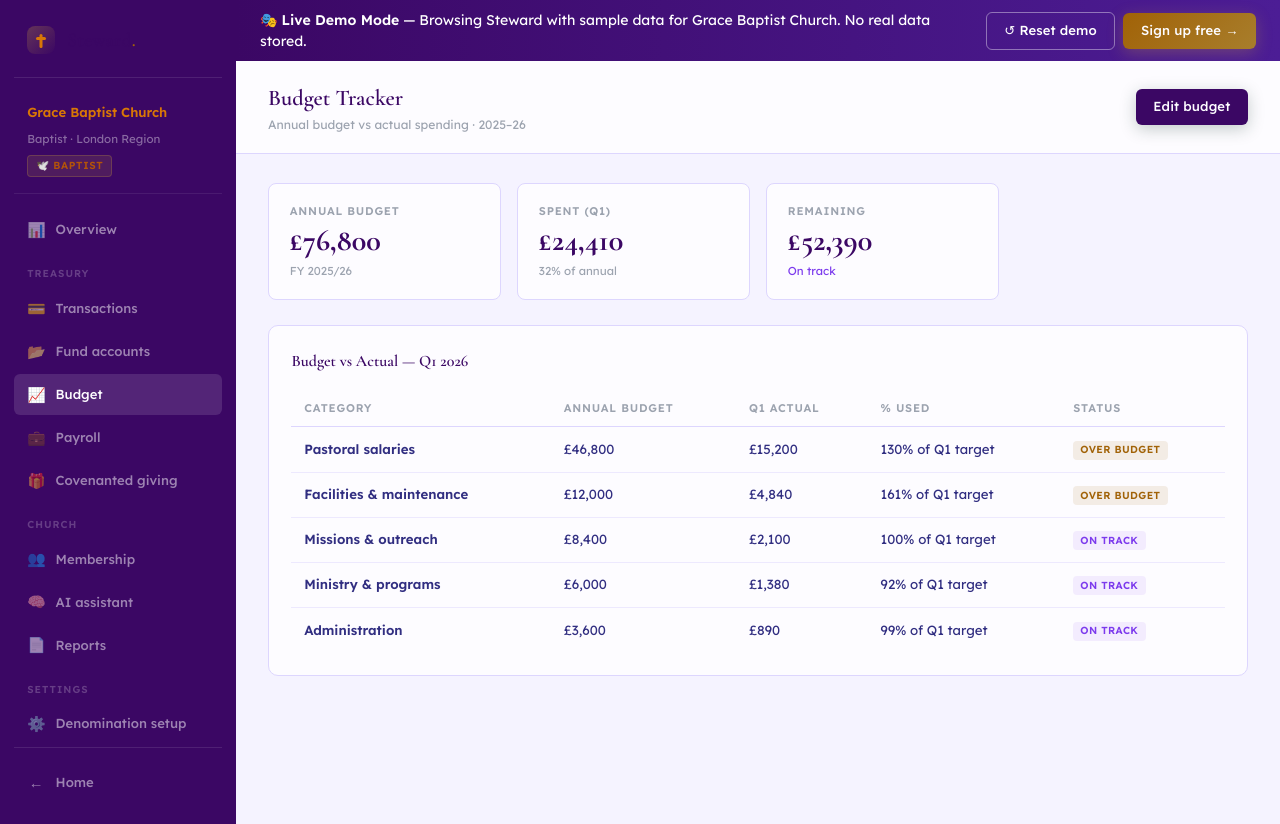
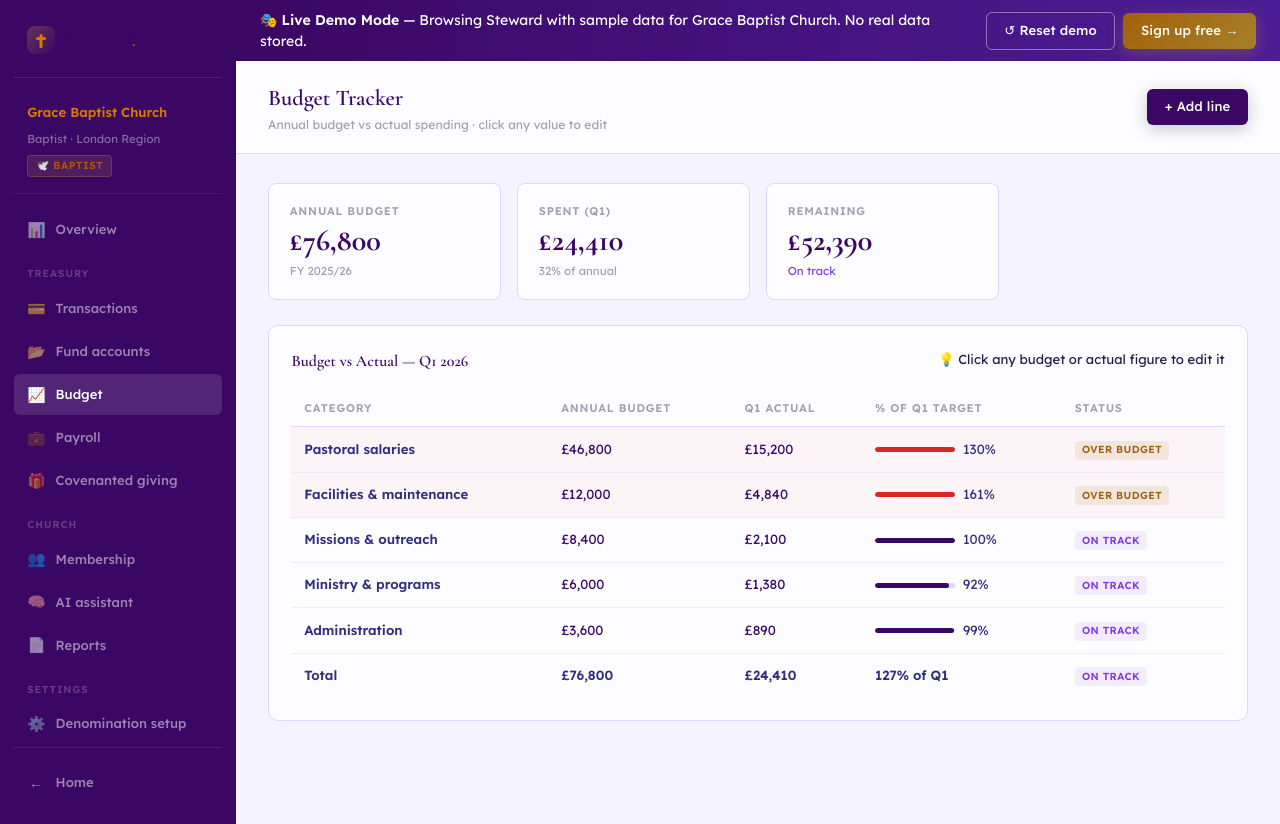
Before and after one commit to jatiopou-dev/Steward-MVP, a Next.js app: page /demo/budget in a window 1280 px wide. Built offline with nearby package versions, Linux system fonts and the light colour scheme.

Commit message:
feat: wire demo budget add-line button

```diff
--- a/src/app/demo/budget/page.tsx
+++ b/src/app/demo/budget/page.tsx
@@ -1,45 +1,120 @@
 "use client";
-import React from "react";
+import React, { useState } from "react";
 import Topbar from "@/components/dashboard/Topbar";
+
+type BudgetLine = { cat: string; budget: number; actual: number };
+
+const INITIAL: BudgetLine[] = [
+  { cat: "Pastoral salaries", budget: 46800, actual: 15200 },
+  { cat: "Facilities & maintenance", budget: 12000, actual: 4840 },
+  { cat: "Missions & outreach", budget: 8400, actual: 2100 },
+  { cat: "Ministry & programs", budget: 6000, actual: 1380 },
+  { cat: "Administration", budget: 3600, actual: 890 },
+];
+
 export default function DemoBudget() {
-  const lines = [
-    { cat: "Pastoral salaries", budget: 46800, actual: 15200, period: "Q1" },
-    { cat: "Facilities & maintenance", budget: 12000, actual: 4840, period: "Q1" },
-    { cat: "Missions & outreach", budget: 8400, actual: 2100, period: "Q1" },
-    { cat: "Ministry & programs", budget: 6000, actual: 1380, period: "Q1" },
-    { cat: "Administration", budget: 3600, actual: 890, period: "Q1" },
-  ];
+  const [lines, setLines] = useState<BudgetLine[]>(INITIAL);
+  const [editing, setEditing] = useState<{ row: number; field: "budget" | "actual" } | null>(null);
+  const [editVal, setEditVal] = useState("");
+  const [showAdd, setShowAdd] = useState(false);
+  const [addForm, setAddForm] = useState({ category: "", budget: "" });
+
+  const totalBudget = lines.reduce((s, l) => s + l.budget, 0);
+  const totalActual = lines.reduce((s, l) => s + l.actual, 0);
+
+  const startEdit = (row: number, field: "budget" | "actual", val: number) => {
+    setEditing({ row, field });
+    setEditVal(val.toString());
+  };
+
+  const commitEdit = () => {
+    if (!editing) return;
+    const num = parseFloat(editVal);
+    if (!isNaN(num) && num >= 0) {
+      setLines(prev => prev.map((l, i) => i === editing.row ? { ...l, [editing.field]: num } : l));
+    }
+    setEditing(null);
+  };
+
+  const addLine = () => {
+    const budget = parseFloat(addForm.budget) || 0;
+    if (!addForm.category) return;
+    setLines(prev => [...prev, { cat: addForm.category, budget, actual: 0 }]);
+    setAddForm({ category: "", budget: "" });
+    setShowAdd(false);
+  };
+
   return (
     <>
-      <Topbar title="Budget Tracker" subtitle="Annual budget vs actual spending · 2025–26" actions={<button className="btn btn-forest btn-sm">Edit budget</button>} />
+      <Topbar title="Budget Tracker" subtitle="Annual budget vs actual spending · click any value to edit" actions={<button className="btn btn-forest btn-sm" onClick={() => setShowAdd(true)}>+ Add line</button>} />
       <div className="content">
         <div className="kpi-row">
-          <div className="kpi"><div className="kpi-lbl">Annual budget</div><div className="kpi-val">£76,800</div><div className="kpi-meta neutral">FY 2025/26</div></div>
-          <div className="kpi"><div className="kpi-lbl">Spent (Q1)</div><div className="kpi-val">£24,410</div><div className="kpi-meta neutral">32% of annual</div></div>
-          <div className="kpi"><div className="kpi-lbl">Remaining</div><div className="kpi-val">£52,390</div><div className="kpi-meta up">On track</div></div>
+          <div className="kpi"><div className="kpi-lbl">Annual budget</div><div className="kpi-val">£{totalBudget.toLocaleString()}</div><div className="kpi-meta neutral">FY 2025/26</div></div>
+          <div className="kpi"><div className="kpi-lbl">Spent (Q1)</div><div className="kpi-val">£{totalActual.toLocaleString()}</div><div className="kpi-meta neutral">{Math.round(totalActual / totalBudget * 100)}% of annual</div></div>
+          <div className="kpi"><div className="kpi-lbl">Remaining</div><div className="kpi-val">£{(totalBudget - totalActual).toLocaleString()}</div><div className="kpi-meta up">On track</div></div>
         </div>
+
         <div className="card">
-          <div className="card-head"><div className="card-title">Budget vs Actual — Q1 2026</div></div>
+          <div className="card-head">
+            <div className="card-title">Budget vs Actual — Q1 2026</div>
+            <div className="card-sub" style={{ fontSize: "0.82rem", color: "var(--fg-muted)" }}>💡 Click any budget or actual figure to edit it</div>
+          </div>
           <table className="tbl">
-            <thead><tr><th>Category</th><th>Annual Budget</th><th>Q1 Actual</th><th>% Used</th><th>Status</th></tr></thead>
+            <thead>
+              <tr><th>Category</th><th>Annual Budget</th><th>Q1 Actual</th><th>% of Q1 target</th><th>Status</th></tr>
+            </thead>
             <tbody>
               {lines.map((l, i) => {
-                const pct = Math.round((l.actual / (l.budget / 4)) * 100);
-                const ok = pct <= 110;
+                const q1target = l.budget / 4;
+                const pct = Math.round((l.actual / q1target) * 100);
+                const over = pct > 110;
                 return (
-                  <tr key={i}>
+                  <tr key={i} style={{ background: over ? "rgba(220,53,69,0.04)" : undefined }}>
                     <td><strong>{l.cat}</strong></td>
-                    <td>£{l.budget.toLocaleString()}</td>
-                    <td>£{l.actual.toLocaleString()}</td>
-                    <td>{pct}% of Q1 target</td>
-                    <td><div className={`chip ${ok ? "chip-sage" : "chip-gold"}`}>{ok ? "On track" : "Over budget"}</div></td>
+                    <td onClick={() => startEdit(i, "budget", l.budget)} style={{ cursor: "pointer", color: "var(--forest)" }}>
+                      {editing?.row === i && editing.field === "budget" ? (
+                        <input autoFocus type="number" value={editVal} onChange={e => setEditVal(e.target.value)} onBlur={commitEdit} onKeyDown={e => e.key === "Enter" && commitEdit()} style={{ width: 90, padding: "2px 6px", borderRadius: 6, border: "1px solid var(--border)" }} />
+                      ) : `£${l.budget.toLocaleString()}`}
+                    </td>
+                    <td onClick={() => startEdit(i, "actual", l.actual)} style={{ cursor: "pointer", color: "var(--forest)" }}>
+                      {editing?.row === i && editing.field === "actual" ? (
+                        <input autoFocus type="number" value={editVal} onChange={e => setEditVal(e.target.value)} onBlur={commitEdit} onKeyDown={e => e.key === "Enter" && commitEdit()} style={{ width: 90, padding: "2px 6px", borderRadius: 6, border: "1px solid var(--border)" }} />
+                      ) : `£${l.actual.toLocaleString()}`}
+                    </td>
+                    <td>
+                      <div style={{ display: "flex", alignItems: "center", gap: "0.5rem" }}>
+                        <div className="fund-bar" style={{ width: 80, margin: 0 }}><div className="fund-fill" style={{ width: `${Math.min(pct, 100)}%`, background: over ? "var(--rust)" : "var(--forest)" }}></div></div>
+                        {pct}%
+                      </div>
+                    </td>
+                    <td><div className={`chip ${over ? "chip-gold" : "chip-sage"}`}>{over ? "Over budget" : "On track"}</div></td>
                   </tr>
                 );
               })}
+              <tr style={{ fontWeight: 700, background: "var(--bg-muted)" }}>
+                <td>Total</td>
+                <td>£{totalBudget.toLocaleString()}</td>
+                <td>£{totalActual.toLocaleString()}</td>
+                <td>{Math.round(totalActual / (totalBudget / 4) * 100)}% of Q1</td>
+                <td><div className="chip chip-sage">On track</div></td>
+              </tr>
             </tbody>
           </table>
         </div>
       </div>
+      {showAdd && (
+        <div style={{ position: "fixed", inset: 0, background: "rgba(0,0,0,0.45)", display: "flex", alignItems: "center", justifyContent: "center", zIndex: 1000 }}>
+          <div className="card" style={{ width: 380, padding: "2rem", display: "flex", flexDirection: "column", gap: "1rem" }}>
+            <div className="card-title">Add Budget Line</div>
+            <div className="form-grp"><label>Category</label><input value={addForm.category} onChange={e => setAddForm(f => ({ ...f, category: e.target.value }))} placeholder="e.g. Outreach events" style={{ width: "100%", padding: "0.6rem", borderRadius: "8px", border: "1px solid var(--border)", background: "var(--bg)" }} /></div>
+            <div className="form-grp"><label>Annual budget (£)</label><input type="number" value={addForm.budget} onChange={e => setAddForm(f => ({ ...f, budget: e.target.value }))} placeholder="0" style={{ width: "100%", padding: "0.6rem", borderRadius: "8px", border: "1px solid var(--border)", background: "var(--bg)" }} /></div>
+            <div style={{ display: "flex", gap: "0.75rem" }}>
+              <button className="btn btn-forest" style={{ flex: 1 }} onClick={addLine}>Add Line</button>
+              <button className="btn btn-outline" style={{ flex: 1 }} onClick={() => setShowAdd(false)}>Cancel</button>
+            </div>
+          </div>
+        </div>
+      )}
     </>
   );
 }
```
